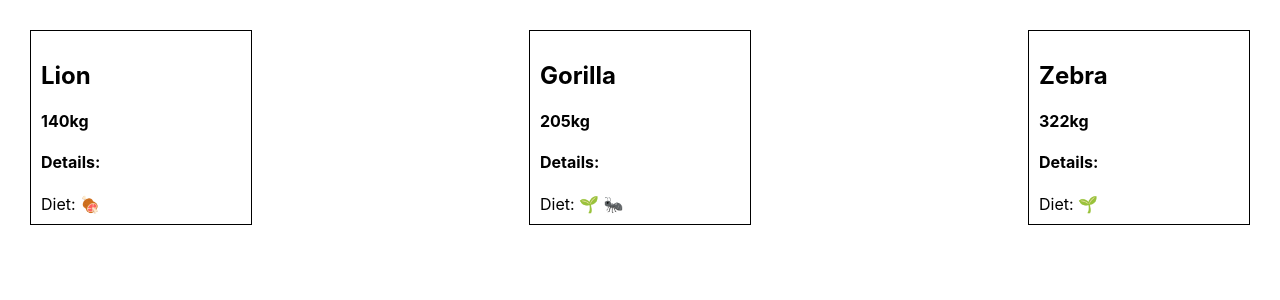
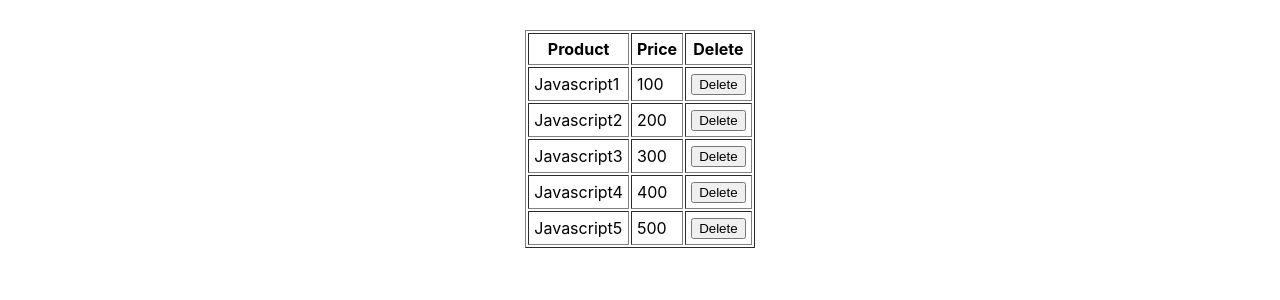
Before and after one commit to champseo2017/react_code_ep1, a React (Create React App) app: page / in a window 1280 px wide. Shown: the top 300 px of the page. Built offline with nearby package versions, Linux system fonts and the light colour scheme.

Commit message:
การสร้างค่าอ้างอิงแบบอาร์เรย์

```diff
--- a/src/App.js
+++ b/src/App.js
@@ -1,30 +1,41 @@
-import logo from './logo.svg';
-import animal from './data'
-import AnimalCard from './components/AnimalCard/AnimalCard'
-import './App.css';
+import { useRef, useEffect } from "react";
+
+import logo from "./logo.svg";
+import animal from "./data";
+import AnimalCard from "./components/AnimalCard/AnimalCard";
+import "./App.css";
+import RefsArray from './components/RefsArray'
 
 const showAdditional = (additional) => {
   if (additional) {
     const alertInformation = Object.entries(additional)
-  .map((information) => {
-    return `${information[0]}: ${information[1]}`
-  })
-  .join('\n');
-
-  alert(alertInformation)
+      .map((information) => {
+        return `${information[0]}: ${information[1]}`;
+      })
+      .join("\n");
+    alert(alertInformation);
   }
-}
+};
 
 function App() {
+
+  /*
+   การสร้างค่าอ้างอิงแบบอาร์เรย์
+  */
   return (
-    <div className="wrapper">
-      {animal.map(animal => <AnimalCard
-        diet={animal.diet}
-        key={animal.name}
-        name={animal.name}
-        size={animal.size}
-      />)}
-    </div>
+    <>
+     <RefsArray />
+    </>
+    // <div className="wrapper">
+    //   {animal.map(animal =>
+    //   <AnimalCard
+    //     diet={animal.diet}
+    //     key={animal.name}
+    //     name={animal.name}
+    //     size={animal.size}
+    //     scientificName={animal.scientificName}
+    //   />)}
+    // </div>
   );
 }
 
--- a/src/components/AnimalCard/AnimalCard.js
+++ b/src/components/AnimalCard/AnimalCard.js
@@ -2,24 +2,28 @@ import React from "react";
 import PropTypes from 'prop-types'
 import "./AnimalCard.css";
 import AnimalDetails from '../AnimalDetails/AnimalDetails'
+import Card from '../Card/Card'
 
 const AnimalCard = ({
   name,
-  diet,
   size,
+  ...props
 }) => {
 
   return (
+    <Card title="Animal">
     <div className="animal-wrapper">
       <h2>{name}</h2>
       <h4>{size}kg</h4>
-      <AnimalDetails diet={diet} />
+      <AnimalDetails
+        {...props}
+      />
     </div>
+    </Card>
   );
 };
 
 AnimalCard.propTypes = {
-  diet: PropTypes.arrayOf(PropTypes.string).isRequired,
   name: PropTypes.string.isRequired,
   size: PropTypes.number.isRequired
 }
--- a/src/components/AnimalDetails/AnimalDetails.js
+++ b/src/components/AnimalDetails/AnimalDetails.js
@@ -15,10 +15,13 @@ const convertFood = (food) => {
 }
 
 
-const AnimalDetails = ({ diet }) => {
+const AnimalDetails = ({ diet, scientificName }) => {
   return (
     <div className='details'>
       <h4>Details:</h4>
+      <div>
+       ScientificName Name: {scientificName}.
+      </div>
       <div>
         Diet: {diet.map(food => convertFood(food)).join(' ')}
       </div>
@@ -27,7 +30,8 @@ const AnimalDetails = ({ diet }) => {
 }
 
 AnimalDetails.propTypes = {
-  diet: PropTypes.arrayOf(PropTypes.string).isRequired
+  diet: PropTypes.arrayOf(PropTypes.string).isRequired,
+  scientificName: PropTypes.string.isRequired,
 }
 
 export default AnimalDetails
--- /dev/null
+++ b/src/components/Card/Card.css
@@ -0,0 +1,11 @@
+.card {
+  border: black solid 1px;
+  margin: 10px;
+  padding: 10px;
+  width: 200px;
+}
+
+.card-details {
+  border-bottom: gray solid 1px;
+  margin-bottom: 20px;
+}
--- /dev/null
+++ b/src/components/Card/Card.js
@@ -0,0 +1,24 @@
+import React from 'react'
+import PropTypes from 'prop-types'
+import './Card.css'
+
+const Card = ({ children, title }) => {
+  return (
+    <div className='card'>
+      <div className='card-details'>
+        <h2>{title}</h2>
+      </div>
+      {children}
+    </div>
+  )
+}
+
+Card.propTypes = {
+  children: PropTypes.oneOfType([
+    PropTypes.arrayOf(PropTypes.element),
+    PropTypes.element.isRequired
+  ]),
+  title: PropTypes.string.isRequired,
+}
+
+export default Card
--- /dev/null
+++ b/src/components/RefsArray.js
@@ -0,0 +1,91 @@
+import { useRef } from 'react'
+
+const RefsArray = () => {
+
+  const table = useRef()
+  const tr = useRef([])
+  const data = [
+    {
+      name: "Javascript1",
+      price: '100'
+    },
+    {
+      name: "Javascript2",
+      price: '200'
+    },
+    {
+      name: "Javascript3",
+      price: '300'
+    },
+    {
+      name: "Javascript4",
+      price: '400'
+    },
+    {
+      name: "Javascript5",
+      price: '500'
+    },
+  ]
+
+  const onClickButton = (i) => {
+    // ตรวจสอบลำดับของแถวในการลบด้วย
+    const index = tr.current[i].rowIndex
+    table.current.deleteRow(index)
+  }
+
+  const onMouseOverRow = (i) => {
+    tr.current[i].style.backgroundColor = 'yellow'
+  }
+
+  const onMouseOutRow = (i) => {
+    tr.current[i].style.backgroundColor = 'white'
+  }
+
+  const tableStyles = {
+    margin: 'auto',
+    marginTop: 30
+  }
+
+  return (
+    <table
+      ref={table}
+      border="1"
+      cellPadding={5}
+      style={tableStyles}
+    >
+      <thead>
+        <tr>
+          <th>Product</th>
+          <th>Price</th>
+          <th>Delete</th>
+        </tr>
+      </thead>
+
+      <tbody>
+        {
+          data.map((item, i) => {
+            return <tr
+              key={i}
+              ref={el => tr.current[i] = el}
+              onMouseOver={() => onMouseOverRow(i)}
+              onMouseOut={() => onMouseOutRow(i)}
+            >
+
+              <td>{item.name}</td>
+              <td>{item.price}</td>
+              <td>
+                <button onClick={() => onClickButton(i)}>
+                  Delete
+                </button>
+              </td>
+
+            </tr>
+          })
+        }
+
+      </tbody>
+    </table>
+  )
+}
+
+export default RefsArray
```
